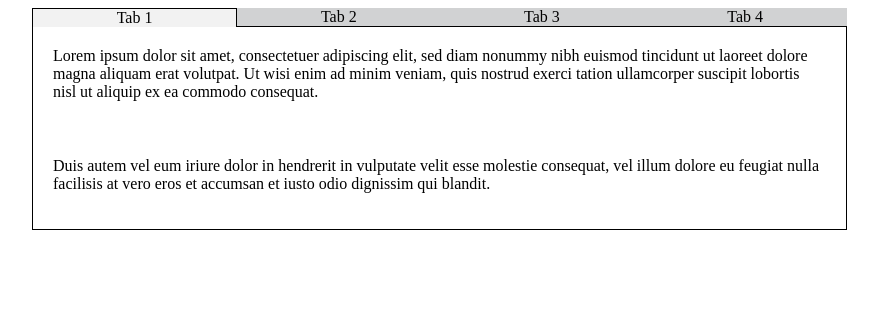
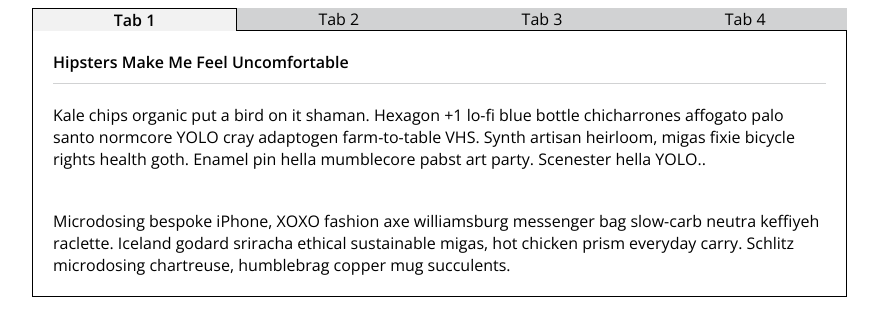
Before and after one commit to robbiegreiner/pattern-party, a plain HTML site: page index.html in a window 1280 px wide. Shown: the whole page, without its empty margins (224-1102 px from the left). Drawn offline with nearby package versions, Linux system fonts and the light colour scheme.

Commit message:
paragraphs and headings formatted

```diff
--- a/index.html
+++ b/index.html
@@ -3,6 +3,7 @@
   <head>
     <meta charset="utf-8">
     <title></title>
+    <link href="https://fonts.googleapis.com/css?family=Open+Sans:300,600" rel="stylesheet">
     <link rel="stylesheet" href="./styles.css">
   </head>
   <body>
@@ -21,9 +22,10 @@
       </div>
     </div>
     <div class="main-container">
-      <p class="paragraph-1">Lorem ipsum dolor sit amet, consectetuer adipiscing elit, sed diam nonummy nibh euismod tincidunt ut laoreet dolore magna aliquam erat volutpat. Ut wisi enim ad minim veniam, quis nostrud exerci tation ullamcorper suscipit lobortis nisl ut aliquip ex ea commodo consequat.</p>
+      <h4>Hipsters Make Me Feel Uncomfortable</h6>
+      <p class="paragraph-1">Kale chips organic put a bird on it shaman. Hexagon +1 lo-fi blue bottle chicharrones affogato palo santo normcore YOLO cray adaptogen farm-to-table VHS. Synth artisan heirloom, migas fixie bicycle rights health goth. Enamel pin hella mumblecore pabst art party. Scenester hella YOLO..</p>
 
-      <p class="paragraph-1">Duis autem vel eum iriure dolor in hendrerit in vulputate velit esse molestie consequat, vel illum dolore eu feugiat nulla facilisis at vero eros et accumsan et iusto odio dignissim qui blandit.</p>
+      <p class="paragraph-1">Microdosing bespoke iPhone, XOXO fashion axe williamsburg messenger bag slow-carb neutra keffiyeh raclette. Iceland godard sriracha ethical sustainable migas, hot chicken prism everyday carry. Schlitz microdosing chartreuse, humblebrag copper mug succulents.</p>
 
     </div>
 
--- a/styles.css
+++ b/styles.css
@@ -1,5 +1,6 @@
 body {
   margin-left: 20%;
+  font-family: 'Open Sans', sans-serif;
 }
 
 .tab-container {
@@ -15,6 +16,7 @@ body {
 
 .tab-1 {
   background-color: #F2F2F2;
+  font-weight: 600;
   border-left: 1px solid black;
   border-top: 1px solid black;
   border-right: 1px solid black;
@@ -28,12 +30,16 @@ body {
   border-right: 1px solid black;
 }
 
-.paragraph-1 {
-  padding: 20px;
-  margin-top: 0px;
+h4 {
+  margin: 0;
+  padding-top: 20px;
+  margin-left: 20px;
+  padding-bottom: 10px;
+  border-bottom: 1px solid #D1D2D3;
+  margin-right: 20px;
 }
 
-.paragraph-2 {
-  margin-top: 0px;
+.paragraph-1, .paragraph-2 {
   padding: 20px;
+  margin: 0px;
 }
```
